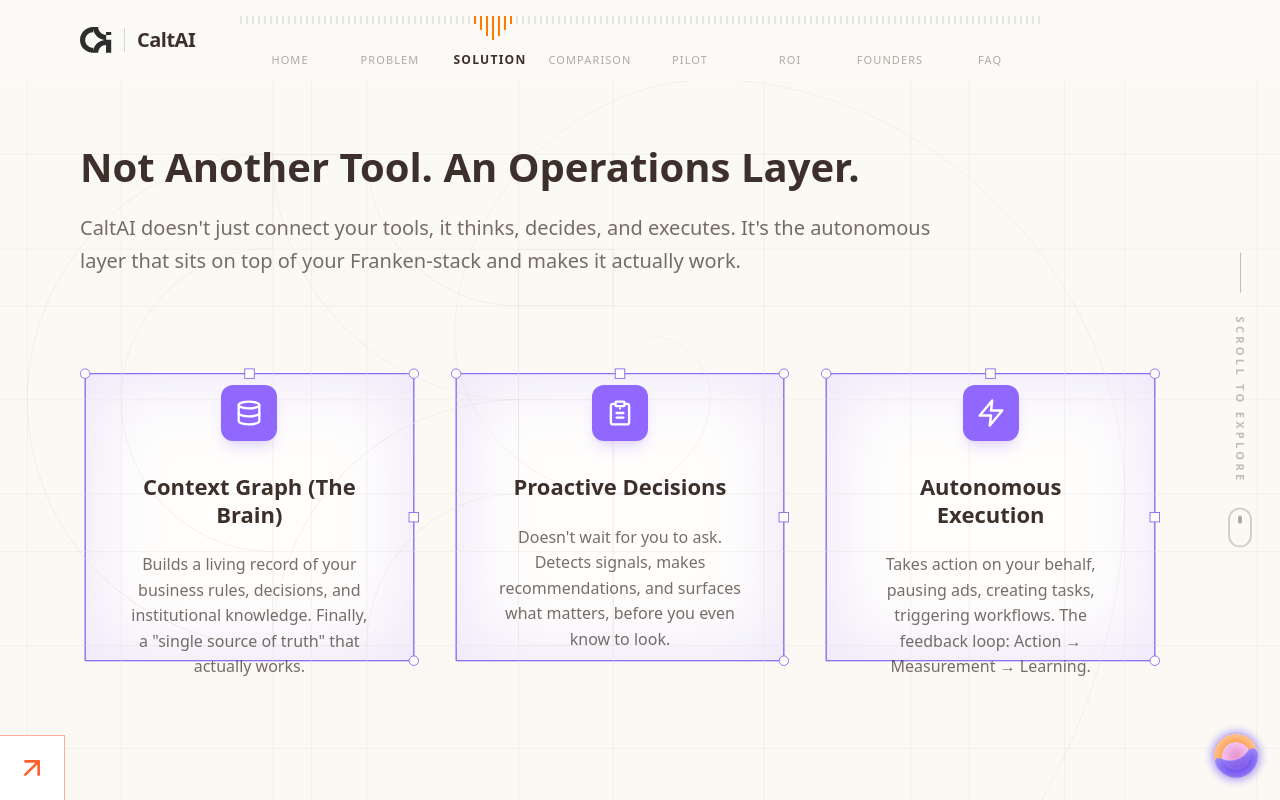
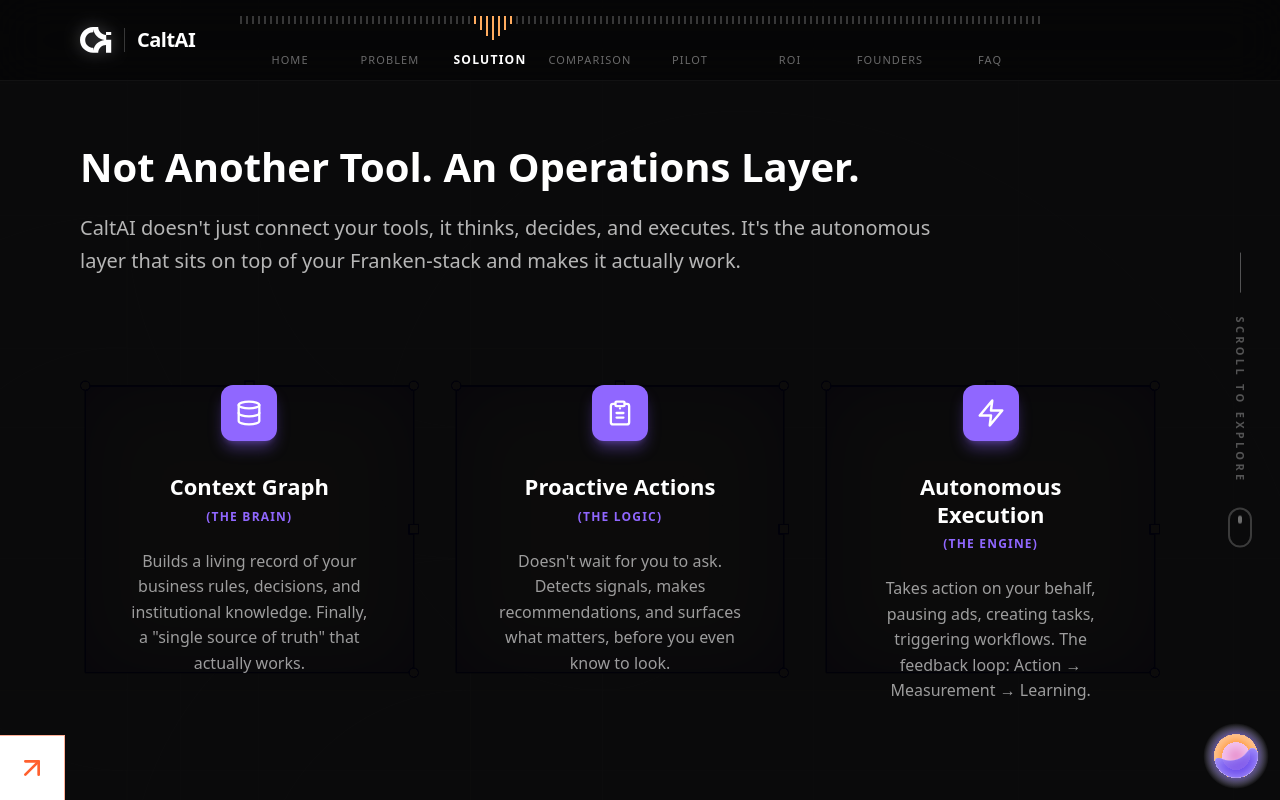
Before and after one commit to hamidra/caltai-agentic-website, a Next.js app: page / in a window 1280 px wide. Both pictures are taken after a click on the button "SOLUTION". Built offline with nearby package versions, Linux system fonts and the light colour scheme.

Commit message:
Dark mode (Solution P)

```diff
--- a/app/page.tsx
+++ b/app/page.tsx
@@ -32,11 +32,11 @@ export default function Home() {
       </SectionScroller>
 
       {/* Global "Scroll to explore" Indicator */}
-      <div className="fixed right-0 w-20 top-1/2 -translate-y-1/2 z-50 hidden lg:flex flex-col items-center gap-6 text-brand-brown/30 pointer-events-none">
-        <div className="w-[1px] h-10 bg-brand-brown/30"></div>
+      <div className={`fixed right-0 w-20 top-1/2 -translate-y-1/2 z-50 hidden lg:flex flex-col items-center gap-6 transition-colors duration-500 pointer-events-none ${currentIndex === 2 ? 'text-white/30' : 'text-brand-brown/30'}`}>
+        <div className={`w-[1px] h-10 transition-colors ${currentIndex === 2 ? 'bg-white/30' : 'bg-brand-brown/30'}`}></div>
         <span className="text-[11px] font-bold tracking-[0.3em] whitespace-nowrap uppercase [writing-mode:vertical-lr]">Scroll to explore</span>
-        <div className="w-6 h-10 border-2 border-brand-brown/20 rounded-full relative">
-          <div className="w-1 h-2 bg-brand-brown/40 rounded-full absolute top-2 left-1/2 -translate-x-1/2 animate-bounce"></div>
+        <div className={`w-6 h-10 border-2 rounded-full relative transition-colors ${currentIndex === 2 ? 'border-white/20' : 'border-brand-brown/20'}`}>
+          <div className={`w-1 h-2 rounded-full absolute top-2 left-1/2 -translate-x-1/2 animate-bounce transition-colors ${currentIndex === 2 ? 'bg-white/40' : 'bg-brand-brown/40'}`}></div>
         </div>
       </div>
 
--- a/components/Navbar.tsx
+++ b/components/Navbar.tsx
@@ -7,15 +7,17 @@ interface NavbarProps {
 }
 
 export default function Navbar({ currentIndex, onSectionChange }: NavbarProps) {
+    const isDark = currentIndex === 2;
+
     return (
-        <nav className="fixed top-0 left-0 right-0 z-50 flex items-start justify-between pl-20 pr-8 py-6 bg-[#FDFBF7]/80 backdrop-blur-md border-b border-[#FDFBF7]/20 transition-all duration-300">
+        <nav className={`fixed top-0 left-0 right-0 z-50 flex items-start justify-between pl-20 pr-8 py-6 transition-all duration-500 ${isDark ? 'bg-black/40 backdrop-blur-xl border-b border-white/5' : 'bg-[#FDFBF7]/80 backdrop-blur-md border-b border-[#FDFBF7]/20'}`}>
             <div className="flex items-center gap-4">
                 <div className="flex items-center gap-2">
                     <div className="w-8 h-8 flex items-center justify-center">
-                        <img src="/logo.svg" alt="CaltAI Logo" className="w-full h-auto" />
+                        <img src="/logo.svg" alt="CaltAI Logo" className={`w-full h-auto transition-all ${isDark ? 'brightness-[100] drop-shadow-[0_0_8px_rgba(255,255,255,0.3)]' : ''}`} />
                     </div>
-                    <div className="h-6 w-[1px] bg-gray-300 mx-1"></div>
-                    <span className="text-xl font-bold tracking-tight text-brand-brown">CaltAI</span>
+                    <div className={`h-6 w-[1px] mx-1 transition-colors ${isDark ? 'bg-white/20' : 'bg-gray-300'}`}></div>
+                    <span className={`text-xl font-bold tracking-tight transition-colors ${isDark ? 'text-white' : 'text-brand-brown'}`}>CaltAI</span>
                 </div>
             </div>
 
--- a/components/NavbarTicks.tsx
+++ b/components/NavbarTicks.tsx
@@ -82,11 +82,15 @@ interface SvgBaselineAndMarkerProps {
     centers: number[];
     currentIndex: number;
     hoverIndex: number | null;
+    isDark?: boolean;
 }
 
-const SvgBaselineAndMarker = ({ width, height, centers, currentIndex, hoverIndex }: SvgBaselineAndMarkerProps) => {
+const SvgBaselineAndMarker = ({ width, height, centers, currentIndex, hoverIndex, isDark }: SvgBaselineAndMarkerProps) => {
     const centerY = Math.round(height / 2);
     const totalBarStep = CONFIG.BAR_WIDTH + CONFIG.BAR_GAP;
+
+    const baselineColor = isDark ? "rgba(255, 255, 255, 0.2)" : CONFIG.COLOR_BASELINE;
+    const activeColor = isDark ? "#FFAB5E" : CONFIG.COLOR_ACTIVE; // Slightly brighter orange for dark mode visibility
 
     // ALIGNMENT FIX: Top-align orange markers to the top of the grey ticks.
     // Grey ticks are centered, so their top is at (centerY - TICK_HEIGHT / 2).
@@ -198,7 +202,7 @@ const SvgBaselineAndMarker = ({ width, height, centers, currentIndex, hoverIndex
                 y={markerTopY} // Aligned to top constant (effectively centered for h=8)
                 width={CONFIG.BAR_WIDTH}
                 height={CONFIG.TICK_HEIGHT}
-                fill={CONFIG.COLOR_BASELINE}
+                fill={baselineColor}
                 rx={1}
             />
         );
@@ -224,7 +228,7 @@ const SvgBaselineAndMarker = ({ width, height, centers, currentIndex, hoverIndex
                         y={markerTopY} // Top-Aligned
                         width={CONFIG.BAR_WIDTH}
                         height={h}
-                        fill={CONFIG.COLOR_ACTIVE}
+                        fill={activeColor}
                         opacity={0.6}
                         rx={1}
                     />
@@ -261,7 +265,7 @@ const SvgBaselineAndMarker = ({ width, height, centers, currentIndex, hoverIndex
                         y={markerTopY} // Top-Aligned
                         width={CONFIG.BAR_WIDTH}
                         height={h}
-                        fill={CONFIG.COLOR_ACTIVE}
+                        fill={activeColor}
                         rx={1}
                         filter={activeState.isAnimating ? `brightness(${1 + Math.sin(i + performance.now() * 0.01) * 0.15})` : 'none'}
                     />
@@ -281,6 +285,7 @@ export default function NavbarTicks({ currentIndex, onSectionChange }: NavbarTic
     const [hoverIndex, setHoverIndex] = useState<number | null>(null);
     const containerRef = useRef<HTMLDivElement>(null);
     const { metrics, itemsRef } = useDisplayMetrics(containerRef, SECTIONS.length);
+    const isDark = currentIndex === 2;
 
     // Height of the SVG area
     const SVG_HEIGHT = 40;
@@ -296,6 +301,7 @@ export default function NavbarTicks({ currentIndex, onSectionChange }: NavbarTic
                         centers={metrics.centers}
                         currentIndex={currentIndex}
                         hoverIndex={hoverIndex}
+                        isDark={isDark}
                     />
                 )}
             </div>
@@ -315,7 +321,9 @@ export default function NavbarTicks({ currentIndex, onSectionChange }: NavbarTic
                             className={`
                                 flex justify-center items-center h-8
                                 text-[10px] lg:text-[11px] uppercase tracking-[0.1em] transition-all duration-300
-                                ${isTarget ? "text-brand-brown font-bold scale-110" : "text-brand-brown/40 font-medium hover:text-brand-brown/70"}
+                                ${isTarget
+                                    ? (isDark ? "text-white font-bold scale-110" : "text-brand-brown font-bold scale-110")
+                                    : (isDark ? "text-white/40 font-medium hover:text-white/70" : "text-brand-brown/40 font-medium hover:text-brand-brown/70")}
                             `}
                         >
                             {label}
--- a/components/SolutionSection.tsx
+++ b/components/SolutionSection.tsx
@@ -16,7 +16,8 @@ const solutionCards = [
                 <path d="M3 5v14c0 1.66 4 3 9 3s9-1.34 9-3V5"></path>
             </svg>
         ),
-        title: "Context Graph (The Brain)",
+        title: "Context Graph",
+        subtitle: "(The Brain)",
         description: "Builds a living record of your business rules, decisions, and institutional knowledge. Finally, a \"single source of truth\" that actually works."
     },
     {
@@ -29,7 +30,8 @@ const solutionCards = [
                 <line x1="12" y1="8" x2="12" y2="8"></line>
             </svg>
         ),
-        title: "Proactive Decisions",
+        title: "Proactive Actions",
+        subtitle: "(The Logic)",
         description: "Doesn't wait for you to ask. Detects signals, makes recommendations, and surfaces what matters, before you even know to look."
     },
     {
@@ -39,6 +41,7 @@ const solutionCards = [
             </svg>
         ),
         title: "Autonomous Execution",
+        subtitle: "(The Engine)",
         description: "Takes action on your behalf, pausing ads, creating tasks, triggering workflows. The feedback loop: Action → Measurement → Learning."
     }
 ];
@@ -71,17 +74,20 @@ export default function SolutionSection({ direction = "down", isCurrent = true }
             initial="initial"
             animate="animate"
             exit="exit"
-            className="relative w-full min-h-screen flex flex-col items-center justify-start px-8 md:pl-20 md:pr-[120px] pt-[142px] pb-16 bg-grid"
+            className="relative w-full min-h-screen flex flex-col items-center justify-start px-8 md:pl-20 md:pr-[120px] pt-[142px] pb-16 bg-[#0a0a0b]"
         >
-            <div className="max-w-7xl w-full">
+            {/* Dark Mode Grid Overlay */}
+            <div className="absolute inset-0 opacity-[0.15] bg-[url('/background.svg')] bg-cover bg-center pointer-events-none invert grayscale" />
+
+            <div className="max-w-7xl w-full relative z-10">
                 <motion.div
                     variants={itemVariants}
                     className="mb-[30px]"
                 >
-                    <h2 className="text-[40px] font-bold text-brand-brown mb-5 font-cal leading-tight">
+                    <h2 className="text-[40px] font-bold text-white mb-5 font-cal leading-tight">
                         Not Another Tool. An Operations Layer.
                     </h2>
-                    <p className="text-[20px] text-brand-brown/70 font-medium max-w-4xl leading-relaxed">
+                    <p className="text-[20px] text-white/70 font-medium max-w-4xl leading-relaxed">
                         CaltAI doesn't just connect your tools, it thinks, decides, and executes. It's the autonomous layer that sits on top of your Franken-stack and makes it actually work.
                     </p>
                 </motion.div>
@@ -93,35 +99,62 @@ export default function SolutionSection({ direction = "down", isCurrent = true }
                             variants={itemVariants}
                             className="relative flex flex-col items-center text-center p-12 min-h-[400px] group transition-all duration-300 hover:-translate-y-1"
                         >
-                            {/* SVG Background Container */}
+                            {/* SVG Background Container - Adjusted for Dark Mode */}
                             <div className="absolute inset-0 -z-10 w-full h-full pointer-events-none">
                                 <img
                                     src="/box blue.svg"
                                     alt=""
-                                    className="w-full h-full object-fill opacity-100 transition-opacity"
+                                    className="w-full h-full object-fill opacity-[0.9] brightness-[0.2] contrast-[1.5] transition-opacity"
                                 />
                             </div>
 
-                            <div className="w-14 h-14 rounded-xl bg-[#9067ff] flex items-center justify-center mb-8 mt-[30px] shadow-lg shadow-[#9067ff]/20 flex-shrink-0">
+                            <div className="w-14 h-14 rounded-xl bg-[#9067ff] flex items-center justify-center mb-8 mt-[30px] shadow-lg shadow-[#9067ff]/40 flex-shrink-0 transition-transform group-hover:scale-110">
                                 <div className="scale-125">
                                     {card.icon}
                                 </div>
                             </div>
 
-                            <h3 className="text-[22px] font-bold text-brand-brown mb-6 font-cal leading-tight px-2">
+                            <h3 className="text-[22px] font-bold text-white mb-2 font-cal leading-tight px-2">
                                 {card.title}
                             </h3>
+                            <span className="text-[#9067ff] font-bold text-xs uppercase tracking-widest mb-6 block">
+                                {card.subtitle}
+                            </span>
 
-                            <p className="text-brand-brown/70 text-[16px] leading-[1.6] flex-grow">
+                            <p className="text-white/60 text-[16px] leading-[1.6] flex-grow">
                                 {card.description}
                             </p>
                         </motion.div>
                     ))}
                 </div>
+
+                {/* Bottom Highlight Section */}
+                <motion.div
+                    variants={itemVariants}
+                    className="mt-20 flex flex-col md:flex-row items-center gap-10 p-10 rounded-3xl bg-white/[0.03] border border-white/[0.05] backdrop-blur-sm"
+                >
+                    <div className="flex-1">
+                        <h4 className="text-[#9067ff] font-bold text-sm uppercase tracking-[0.2em] mb-4">The Result</h4>
+                        <h3 className="text-2xl md:text-3xl font-bold text-white mb-4 font-cal uppercase italic font-medium">
+                            A Single Source of Knowledge
+                        </h3>
+                        <p className="text-white/50 text-base leading-relaxed">
+                            CaltAI creates a unified "Brain" for your business. It captures every decision, learns from every result, and ensures your team is always moving in the same direction.
+                        </p>
+                    </div>
+                    <div className="flex-shrink-0 flex items-center gap-4">
+                        <div className="flex flex-col items-end">
+                            <span className="text-white font-bold text-4xl font-cal">11 min</span>
+                            <span className="text-white/40 text-xs uppercase tracking-widest">Setup Time</span>
+                        </div>
+                        <div className="w-[1px] h-12 bg-white/10" />
+                        <div className="flex flex-col items-start">
+                            <span className="text-[#9067ff] font-bold text-4xl font-cal">90 days</span>
+                            <span className="text-white/40 text-xs uppercase tracking-widest">ROI Positive</span>
+                        </div>
+                    </div>
+                </motion.div>
             </div>
-
-
-
         </motion.section>
     );
 }
```
